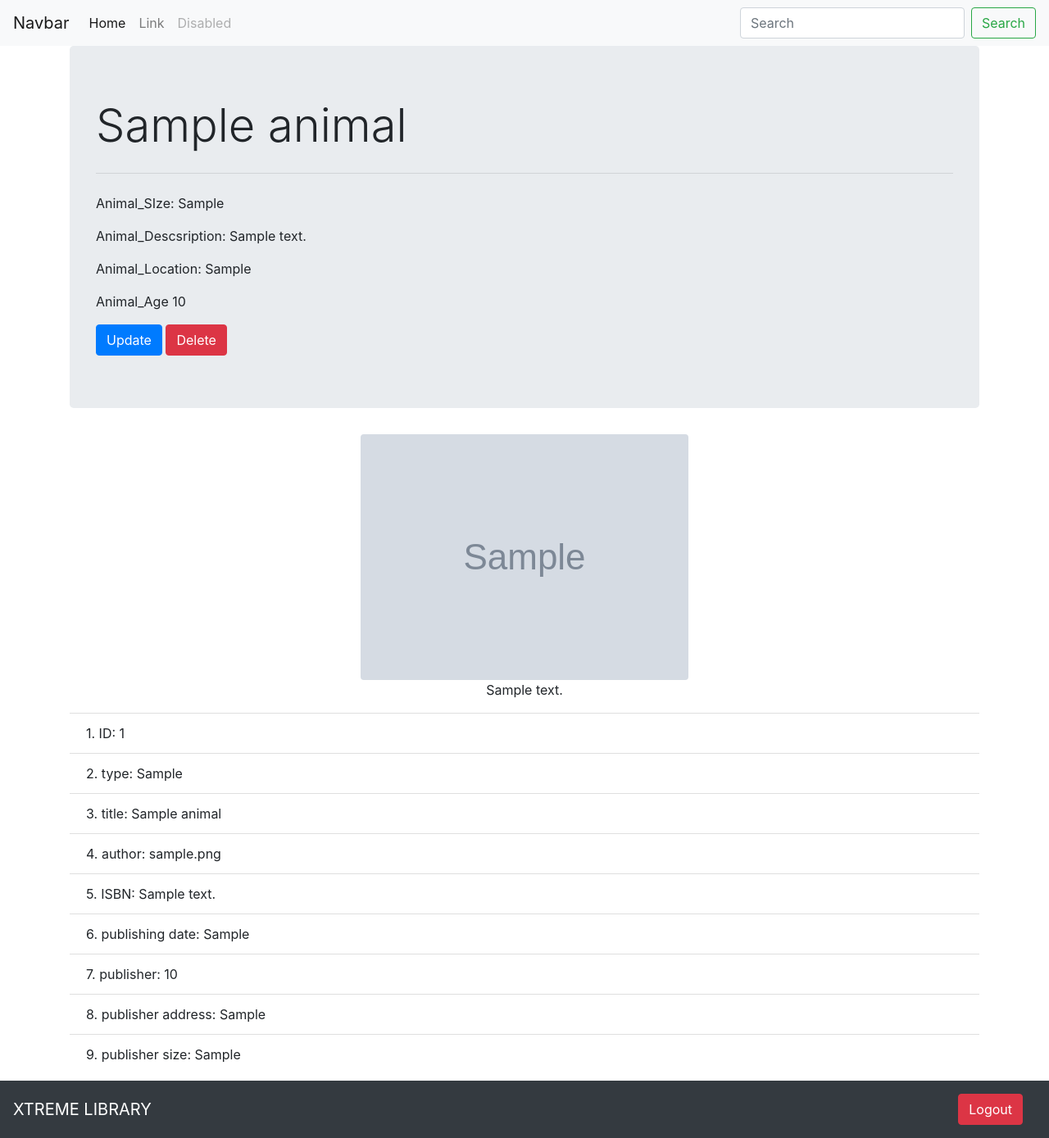
After one commit to ZageGit/CF-Zage-CodeReview-11, a PHP site: page /details.php?animal_id=1 in a window 1280 px wide. The commit adds this page. Shown: the whole page at 82% size. Run offline with PHP 8.4, Linux system fonts and the light colour scheme; the visitor is signed in with stand-in values (Sample User, id 1); tables that the repository leaves empty or names only in its code hold one stand-in row (values such as "Sample post"); grey boxes marked "Sample" are stand-in pictures; some libraries are stand-ins or nearby versions.

Commit message:
add displaying data on index, and details page

```diff
--- a/actions/db_connect.php
+++ b/actions/db_connect.php
@@ -16,5 +16,5 @@ $connect = new mysqli ($localhost, $username,$password, $dbname);
 if($connect->connect_error) {
     die("connection failed: " . $connect->connect_error);
 } else {
-    echo "Successfully Connected";
+    // echo "Successfully Connected";
 }
--- a/css/style.css
+++ b/css/style.css
@@ -0,0 +1,5 @@
+#index_body {
+    background-image: url(/assets/background.png);
+    background-size: cover;
+    background-repeat: no-repeat;
+}
--- /dev/null
+++ b/details.php
@@ -0,0 +1,123 @@
+<?php
+ob_start();
+session_start();
+
+if( !isset($_SESSION['user']) ) {
+    header("Location: login.php");
+    exit;
+   }
+
+
+require_once 'actions/db_connect.php';
+
+if ($_GET['animal_id']) {
+
+	$id = $_GET['animal_id'];
+
+	$sql = "SELECT * FROM animals WHERE animal_id = {$id}";
+	$result = $connect->query($sql);
+
+	$data = $result->fetch_assoc();
+
+?>
+<!DOCTYPE html>
+<html>
+<head>
+	<title>Inventory | update</title>
+
+    <link rel="stylesheet" href="https://maxcdn.bootstrapcdn.com/bootstrap/4.0.0/css/bootstrap.min.css" integrity="sha384-Gn5384xqQ1aoWXA+058RXPxPg6fy4IWvTNh0E263XmFcJlSAwiGgFAW/dAiS6JXm" crossorigin="anonymous">
+    <script src="https://code.jquery.com/jquery-3.2.1.slim.min.js" integrity="sha384-KJ3o2DKtIkvYIK3UENzmM7KCkRr/rE9/Qpg6aAZGJwFDMVNA/GpGFF93hXpG5KkN" crossorigin="anonymous"></script>
+    <script src="https://cdnjs.cloudflare.com/ajax/libs/popper.js/1.12.9/umd/popper.min.js" integrity="sha384-ApNbgh9B+Y1QKtv3Rn7W3mgPxhU9K/ScQsAP7hUibX39j7fakFPskvXusvfa0b4Q" crossorigin="anonymous"></script>
+    <script src="https://maxcdn.bootstrapcdn.com/bootstrap/4.0.0/js/bootstrap.min.js" integrity="sha384-JZR6Spejh4U02d8jOt6vLEHfe/JQGiRRSQQxSfFWpi1MquVdAyjUar5+76PVCmYl" crossorigin="anonymous"></script>
+
+</head>
+<body>
+<nav class="navbar navbar-expand-lg navbar-light bg-light">
+  <a class="navbar-brand" href="#">Navbar</a>
+  <button class="navbar-toggler" type="button" data-toggle="collapse" data-target="#navbarSupportedContent" aria-controls="navbarSupportedContent" aria-expanded="false" aria-label="Toggle navigation">
+    <span class="navbar-toggler-icon"></span>
+  </button>
+
+  <div class="collapse navbar-collapse" id="navbarSupportedContent">
+    <ul class="navbar-nav mr-auto">
+      <li class="nav-item active">
+        <a class="nav-link" href="#">Home <span class="sr-only">(current)</span></a>
+      </li>
+      <li class="nav-item">
+        <a class="nav-link" href="#">Link</a>
+      </li>
+      <li class="nav-item">
+        <a class="nav-link disabled" href="#">Disabled</a>
+      </li>
+    </ul>
+    <form class="form-inline my-2 my-lg-0">
+      <input class="form-control mr-sm-2" type="search" placeholder="Search" aria-label="Search">
+      <button class="btn btn-outline-success my-2 my-sm-0" type="submit">Search</button>
+    </form>
+  </div>
+</nav>
+
+<div class="container">
+           <?php
+
+$sql = "SELECT * from animals WHERE animal_id = {$id}";
+$result =  mysqli_query($connect, $sql);
+
+if ($result->num_rows > 0) {
+  while($row = $result->fetch_assoc()) {
+     echo  "
+
+ <div class='jumbotron'>
+  <h1 class='display-4'>".$row['animal_name']."</h1>
+  <hr class='my-4'>
+  <p>Animal_SIze: ".$row['animal_size']."</p>
+  <p>Animal_Descsription: ".$row['animal_description']."</p>
+  <p>Animal_Location: ".$row['animal_location']."</p>
+  <p>Animal_Age ".$row['animal_age']."</p>
+
+
+  <a href='update.php?animal_id=".$row['animal_id']."'><button type='button' class='btn btn-primary'>Update</button></a>
+  <a href='delete.php?animal_id=".$row['animal_id']."'><button type='button' class='btn btn-danger'>Delete</button></a>
+</div>
+<div class='text-center'>
+  <img src='".$row['animal_image']."' class='rounded' alt='".$row['animal_title']."'>
+</div>
+
+<div class='text-center'>
+<p>".$row['animal_description']."</p>
+</div>
+
+
+<ul class='list-group list-group-flush'>
+  <li class='list-group-item'>1. ID: ".$row['animal_id']." </li>
+  <li class='list-group-item'>2. type: ".$row['animal_size']." </li>
+  <li class='list-group-item'>3. title: ".$row['animal_name']." </li>
+  <li class='list-group-item'>4. author: ".$row['animal_image']." </li>
+  <li class='list-group-item'>5. ISBN: ".$row['animal_descripton']." </li>
+  <li class='list-group-item'>6. publishing date: ".$row['animal_location']." </li>
+  <li class='list-group-item'>7. publisher: ".$row['animal_age']." </li>
+  <li class='list-group-item'>8. publisher address: ".$row['animal_hobbies']." </li>
+  <li class='list-group-item'>9. publisher size: ".$row['animal_breed']." </li>
+</ul>
+" ;
+
+  }
+} else {
+   echo "No date available!";
+}
+
+           ?>
+</div>
+<nav class="navbar navbar-dark bg-dark sticky-bottom text-white mt-2">
+  <a class="navbar-brand">XTREME LIBRARY</a>
+    <a class="nav-link" href="logout.php?logout"><button type="button" class="btn btn-danger">Logout</button></a>
+</nav>
+
+</body>
+</html>
+
+<?php
+} else {
+	echo "nothing";
+}
+?>
```
Also changed, not shown: index.php (+91 -1 lines), assets/background.png (added).
